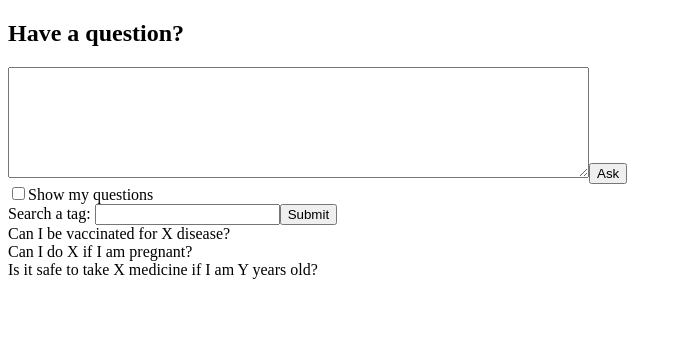
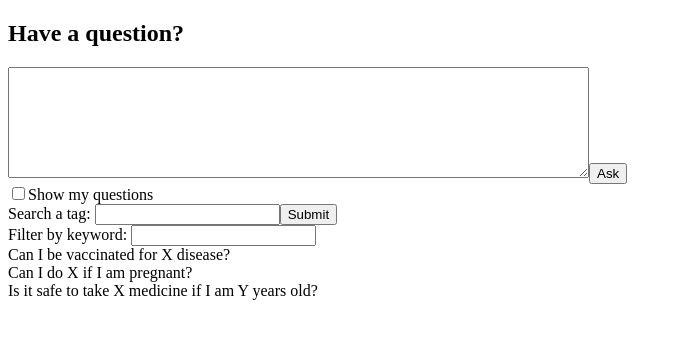
Before and after one commit to wingardtw/LetsAskADoctor, a React app in the folder frontend/: page / in a window 1280 px wide. Both pictures are taken after typing "Sample", "Sample123" into the empty fields and a click on the input "Log in". Shown: the top 338 px of the page, without its empty margins (0-682 px from the left). Built offline with nearby package versions, Linux system fonts and the light colour scheme; the HTML template or start-up script is replaced by a standard one.

Commit message:
About to start on patient question individual functionality

```diff
--- a/frontend/src/components/app.jsx
+++ b/frontend/src/components/app.jsx
@@ -34,6 +34,12 @@ class App extends React.Component {
       }]
     }
     this.submitCredentials = this.submitCredentials.bind(this)
+    this.submitQuestion = this.submitQuestion.bind(this)
+  }
+
+  submitQuestion(text) {
+    //submit a question to the database, get username from this.state.username
+    console.log("We are going to submit this question: ", text)
   }
 
   submitCredentials(username, password) {
@@ -45,14 +51,13 @@ class App extends React.Component {
       userType: 'patient',
       username: username
     })
-    // app.setState(userType: 'patient')
   }
 
   render() {
     return (
       <div className = "allViewsContainer">
         <Login submitCredentials={this.submitCredentials} userType={this.state.userType}/>
-        <PatientView userType={this.state.userType} displayQuestions={this.state.questions} username={this.state.username}/>
+        <PatientView userType={this.state.userType} displayQuestions={this.state.questions} username={this.state.username} submitQuestion={this.submitQuestion}/>
         <ProfessionalView userType={this.state.userType}/>
       </div>
     )
--- a/frontend/src/components/patientview.jsx
+++ b/frontend/src/components/patientview.jsx
@@ -8,16 +8,39 @@ class PatientView extends React.Component {
       displayQuestions: this.props.displayQuestions,
       searchInput: '',
       filterInput: '',
+      questionInput: '',
       userFilter: false
     }
     this.toggleUserFilter = this.toggleUserFilter.bind(this)
     this.handleTagSearchClick = this.handleTagSearchClick.bind(this)
     this.changeTagSearchInput = this.changeTagSearchInput.bind(this)
+    this.filterByKeyword = this.filterByKeyword.bind(this)
+    this.handleAskQuestionClick= this.handleAskQuestionClick.bind(this)
+    this.handleQuestionInputChange = this.handleQuestionInputChange.bind(this)
   }
 
   changeTagSearchInput(e) {
     this.setState({
       searchInput: e.target.value
+    })
+  }
+
+  filterByKeyword(e) {
+    this.setState({
+      displayQuestions: this.props.displayQuestions.filter(question => {
+        return question.text.includes(e.target.value)
+      })
+    })
+  }
+
+  handleAskQuestionClick(e) {
+    e.preventDefault()
+    this.props.submitQuestion(this.state.questionInput)
+  }
+
+  handleQuestionInputChange(e) {
+    this.setState({
+      questionInput: e.target.value
     })
   }
 
@@ -47,8 +70,6 @@ class PatientView extends React.Component {
     }
   }
 
-
-
   render() {
     if (this.props.userType !== 'patient') {
       return <div></div>
@@ -58,8 +79,8 @@ class PatientView extends React.Component {
           <h2 className = "questionBoxHeader" > Have a question? </h2>
           <div>
             <form>
-              <textarea rows="7" cols="70" />
-              <input type="submit" value="Ask"/>
+              <textarea rows="7" cols="70" onChange={this.handleQuestionInputChange}/>
+              <input type="submit" value="Ask" onClick={this.handleAskQuestionClick}/>
             </form>
           </div>
           <input type="checkbox" id="userFilter" onChange={this.toggleUserFilter} />
@@ -67,6 +88,9 @@ class PatientView extends React.Component {
             <form>
               Search a tag: <input type="text" id="tagSearch" onChange={this.changeTagSearchInput} />
               <input type="submit" onClick={this.handleTagSearchClick}/>
+            </form>
+            <form>
+              Filter by keyword: <input type="text" id="filter" onChange={this.filterByKeyword} />
             </form>
           <PatientQuestions questions={this.state.displayQuestions}/>
 
```
